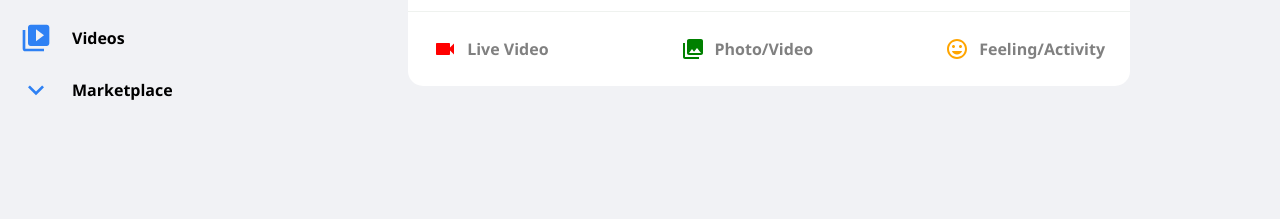
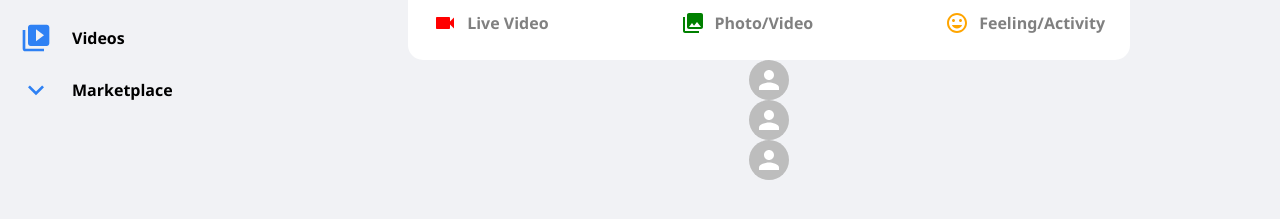
Before and after one commit to anuragarwalkar/facebook-clone, a React (Create React App) app: page / in a window 1280 px wide. Shown: the part 419-638 px from the top of the page. Built offline with nearby package versions, Linux system fonts and the light colour scheme.

Commit message:
added post componetn

```diff
--- a/src/Feed/Feed.js
+++ b/src/Feed/Feed.js
@@ -1,6 +1,7 @@
 import React from "react";
 import "./feed.scss";
 import MessageSender from "./MessageSender/MessageSender";
+import Post from "./Post/Post";
 import StoryReel from "./StoryReel/StoryReel";
 
 function Feed() {
@@ -8,6 +9,9 @@
     <div className="feed">
       <StoryReel />
       <MessageSender />
+      <Post />
+      <Post />
+      <Post />
       {/* Message Sender */}
     </div>
   );
--- /dev/null
+++ b/src/Feed/Post/Post.js
@@ -0,0 +1,14 @@
+import { Avatar } from "@mui/material";
+import React from "react";
+
+function Post({ profilePic, image, userName, timeStamp, message }) {
+  return (
+    <div className="post">
+      <div className="post__top">
+        <Avatar src={profilePic} />
+      </div>
+    </div>
+  );
+}
+
+export default Post;
```
Also changed, not shown: src/Feed/Post/Post.scss (added).
